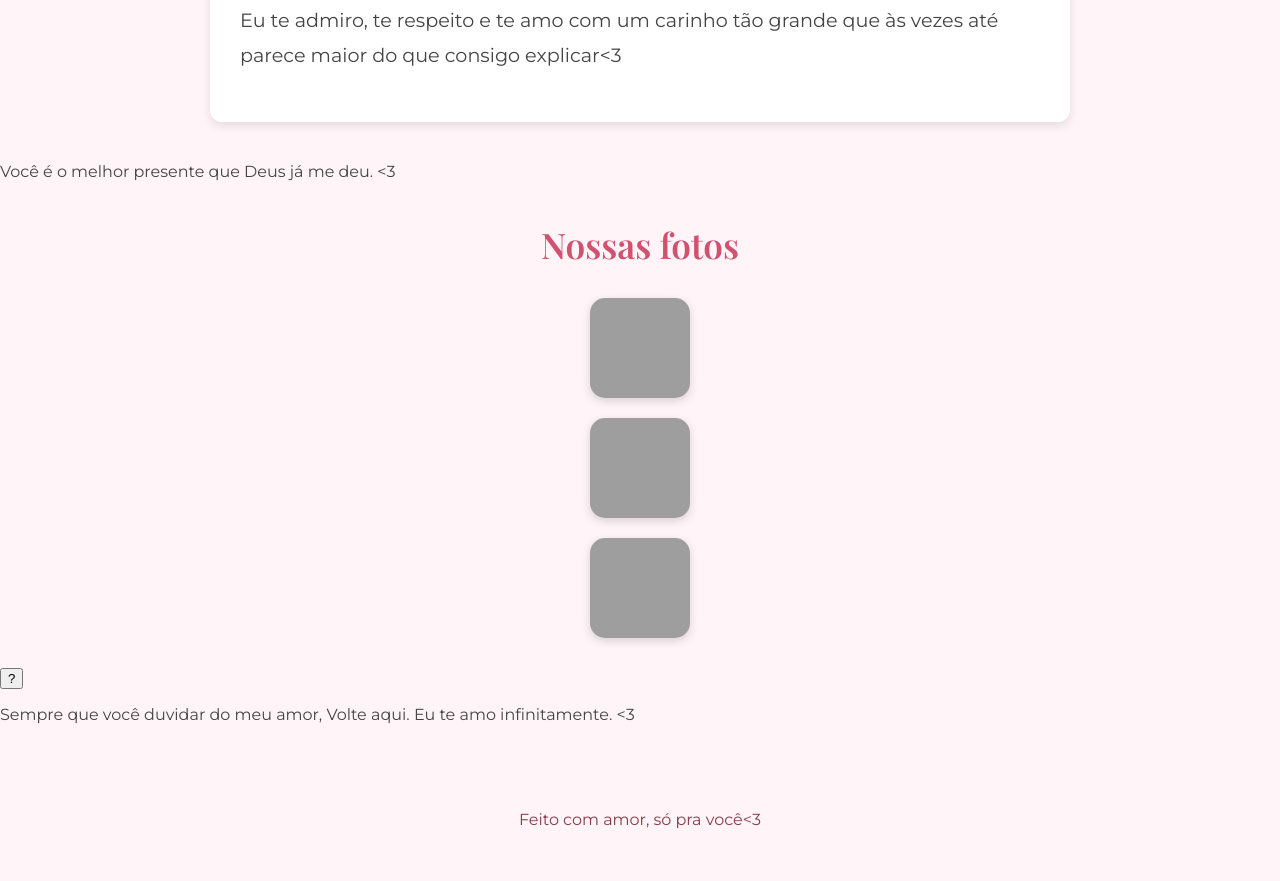
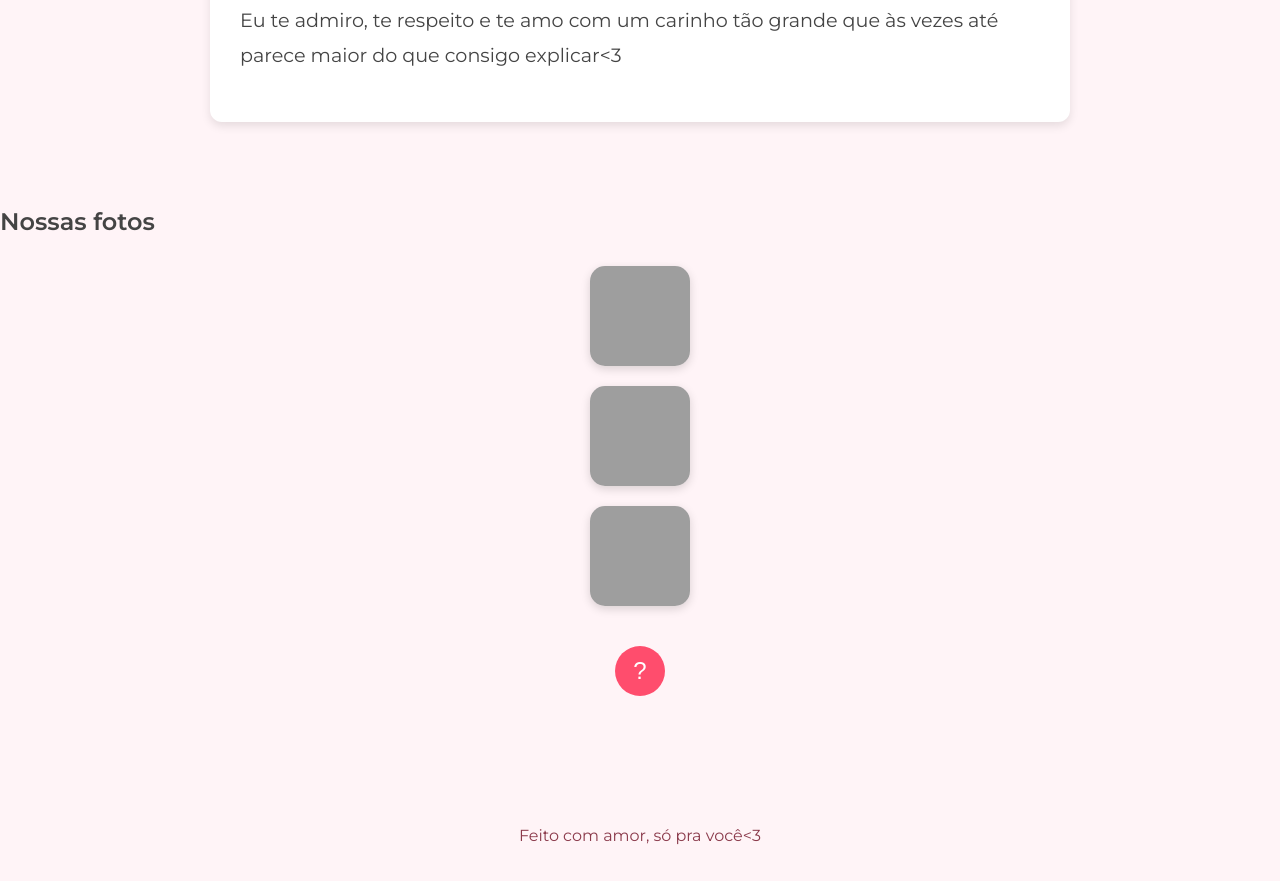
Before and after one commit to grazyy-png/jjj, a plain HTML site: page index.html in a window 1280 px wide. Shown: the part 495-1376 px from the top of the page. Drawn offline with nearby package versions, Linux system fonts and the light colour scheme; grey boxes are pictures that could not be loaded.

Commit message:
Update style.css

```diff
--- a/style.css
+++ b/style.css
@@ -6,6 +6,15 @@ body {
   background: #fff4f7;
   font-family: 'Montserrat', sans-serif;
   color: #444;
+}
+
+/* Fade-in suave */
+.fade-in {
+  animation: fade 1.5s ease forwards;
+  opacity: 0;
+}
+@keyframes fade {
+  to { opacity: 1; }
 }
 
 header {
@@ -38,14 +47,55 @@ h1 {
   box-shadow: 0 4px 10px rgba(0,0,0,0.1);
 }
 
-.galeria-titulo {
+/* Coração 8/
+.coracao-container {
   text-align: center;
   margin-top: 40px;
-  font-family: 'Playfair Display', serif;
-  font-size: 2.2em;
-  color: #d1526f;
 }
 
+.coracao {
+  width: 80px;
+  height: 80px;
+  background-color: #ff4d6d;
+  position: relative;
+  display: incline-block;
+  transform: rotate(-45deg);
+  cursor: pointer;
+  transition: transform .3s;
+}
+.coracao:hover {
+  transform: rotate(-45deg) scale(1.1);
+}
+.coracao: :before,
+.coracao: :after {
+  content: "";
+  width: 80px;
+  height: 80px;
+  background-color: #ff4d6d;
+  border-radius: 50%;
+  position: absolute;
+}
+.coracao: :before {
+  top: -40px;
+  left: 0;
+}
+.coracao: :after {
+  left: 40px;
+  top: 0;
+}
+
+/* Mensagem secreta */
+.mensagem-secreta {
+  opacity: 0;
+  margin-top: 20px;
+  font-size: 1.3em;
+  transition: opacity .6s;
+}
+.mostrar {
+  opacity: 1 !important;
+}
+
+/* Galeria */
 .galeria {
   max-width: 120px;
   margin: 30px auto;
@@ -68,6 +118,36 @@ h1 {
   transform: scale(1.05);
 }
 
+/* Botão secreto */
+.segredo-container {
+  text-align: center;
+  margin-top: 40px;
+}
+
+.botao-secreto {
+  background: #ff4d6d;
+  border: none;
+  color: white;
+  font-size: 1.5em;
+  width: 50px;
+  height: 50px;
+  border-radius: 50%;
+  cursor: pointer;
+  transition: tranform .3s;
+}
+
+.botao-secreto:hover {
+  transform: scale(1.1);
+}
+
+.segredo-texto {
+  opacity: 0;
+  transition: opacity .6s;
+  margin-top: 20px;
+  font-size: 1.2em;
+  color: #d1526f;
+}
+
 footer {
   text-align: center;
   padding: 20px;
```
